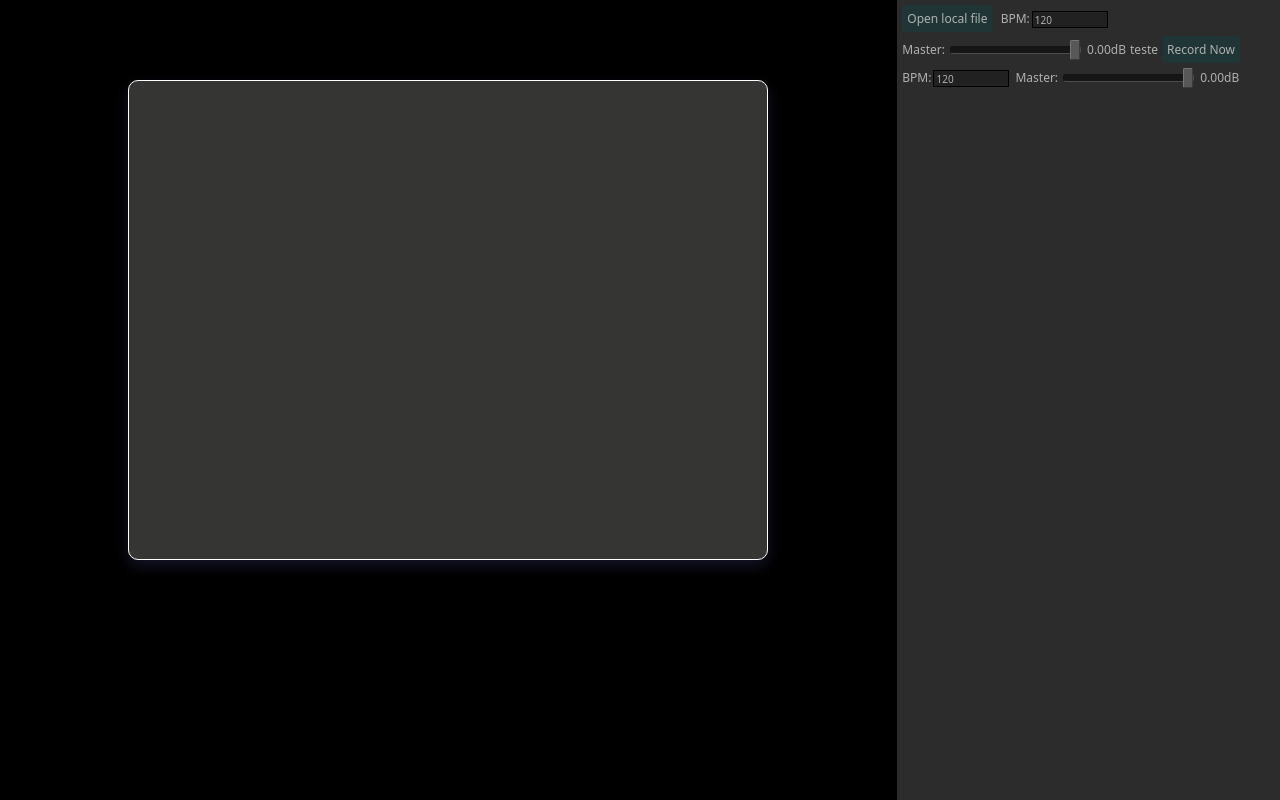
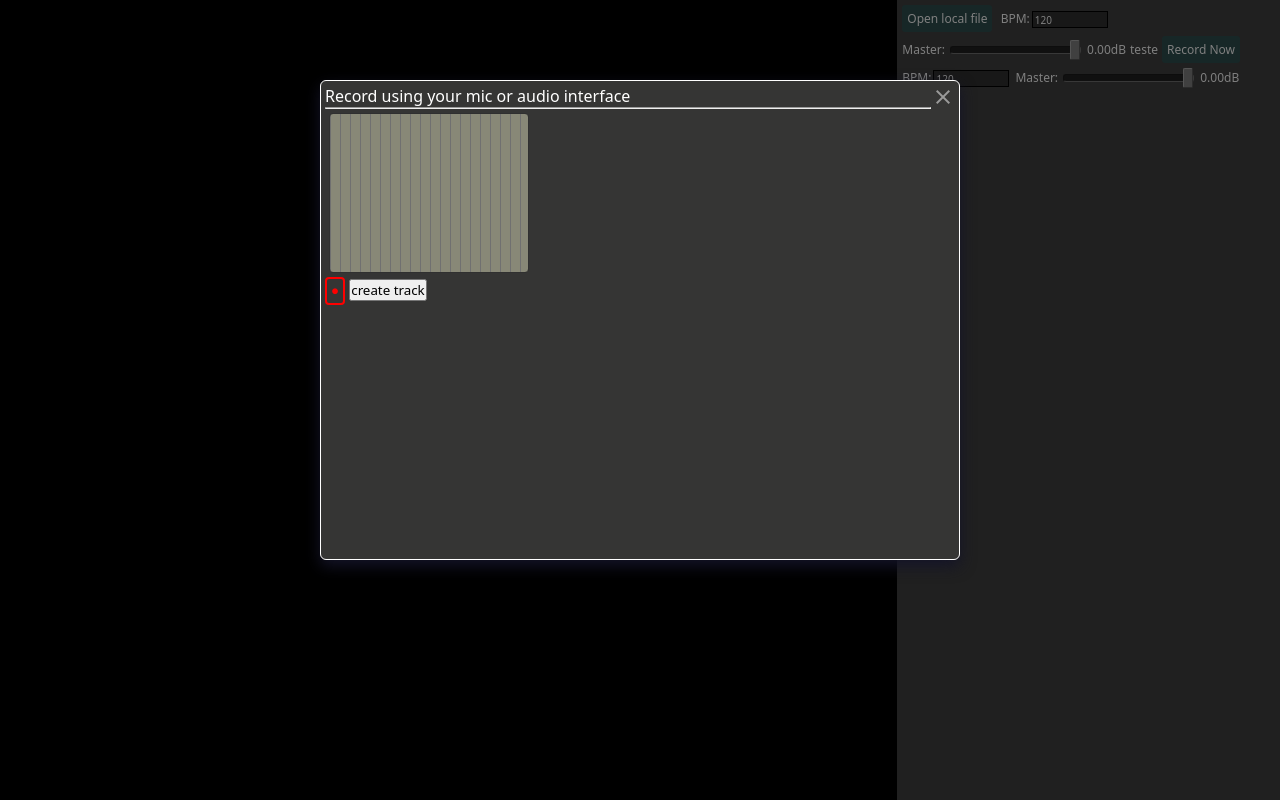
Before and after one commit to cooksoundscapes/katana-app, a website built with webpack: page index.html in a window 1280 px wide. Both pictures are taken after a click on the button "Record Now". Built offline with nearby package versions, Linux system fonts and the light colour scheme.

Commit message:
record box

```diff
--- a/index.html
+++ b/index.html
@@ -11,7 +11,18 @@
 <body>
     <div class='recording'>
         <div class='record_box'>
-
+            <script>
+            function closeRecording() {
+                const modal = document.querySelector('.recording');
+                modal.style.display = 'none';
+            }
+            </script>
+            <span> Record using your mic or audio interface </span>
+            <span class='material-icons-outlined close' onclick='closeRecording()'>close</span>
+            <hr>
+            <canvas id='record_plot' width=200 height=160></canvas>
+            <button class='record_button'>&#9679</button>
+            <button>create track</button>
         </div>
     </div>
 	<nav class="nav_menu">
--- /dev/null
+++ b/src/audio_core/audio_inputs.js
@@ -0,0 +1,3 @@
+export function getInputSources() {
+    console.log(navigator.MediaDevices);
+}
--- a/src/index.js
+++ b/src/index.js
@@ -1,6 +1,7 @@
 "use strict";
 
 import createTrack from './create_track.js';
+import {getInputSources} from './audio_core/audio_inputs.js';
 import './populate_nav_menu.js';
 import './idb.js';
 import './style/style.scss';
@@ -25,3 +26,6 @@ window.addEventListener("drop",function(event) {
 	file_list = [...file_list];
 	file_list.forEach(createTrack);
 },false);
+
+const rec_btn = document.querySelector('.record_button');
+rec_btn.addEventListener('click',getInputSources);
--- a/src/populate_nav_menu.js
+++ b/src/populate_nav_menu.js
@@ -17,10 +17,4 @@ menu.appendChild(createSpan('0.00dB','decibels'));
 function openRecording() {
     const modal = document.querySelector('.recording');
     modal.style.display = 'block';
-    window.onclick = function(event) {
-        if (event.target == modal) {
-            modal.style.display = 'none';
-            window.onclick = null;
-        }
-    }
 }
--- a/src/style/record_window.scss
+++ b/src/style/record_window.scss
@@ -8,17 +8,48 @@
     left: 0;
     width: 100%;
     height: 100%;
-    background-color: #00000050;
+    background-color: rgba(0,0,0,.5);
 }
 
 .record_box {
     position: fixed;
-    left: 10%;
+    left: 25%;
     top: 10%;
     width: 50%;
     height: 60%;
+    padding: 4px;
+    color: white;
     background: $div_gray;
     border: 1px solid white;
-    border-radius: 10px;
+    border-radius: 6px;
     box-shadow: rgba(20,20,40,20) 0px 6px 15px;
+    .close {
+        opacity: .5;
+        float: right;
+        cursor: pointer;
+        transition: .3s;
+        &:hover,
+        &:focus {opacity: 1}
+    }
+    .record_button {
+        padding: 4px;
+        padding-top: 2px;
+        color: red;
+        border-radius: 4px;
+        border: 2px solid red;
+        background: transparent;
+        transition: .2s;
+        &:hover{
+            transform: scale(1.1);
+        }
+    }
+    canvas {
+        display: block;
+        margin: 4px;
+        border: 1px solid #303030;
+        border-radius: 4px;
+        @include stripes($light_gray,#707070,10px);
+        width: 200px;
+        height: 160px;
+    }
 }
--- a/src/style/style.scss
+++ b/src/style/style.scss
@@ -12,6 +12,10 @@ $div_gray: #353534;
 
 body {
 	background-color: black;
+}
+
+@mixin stripes($color1, $color2,$segment) {
+    background: repeating-linear-gradient(to right, $color2, $color2 1px, $color1 1px, $color1 $segment);
 }
 
 @mixin obj_defaults {
--- a/src/style/track.scss
+++ b/src/style/track.scss
@@ -2,11 +2,6 @@
 
 $track_width: 70vw;
 $track_height: 150px;
-
-@mixin stripes($color1, $color2,$segment) {
-    background: repeating-linear-gradient(to right, $color2, $color2 1px, $color1 1px, $color1 $segment);
-}
-
 
 .track {
     position: relative;
```
